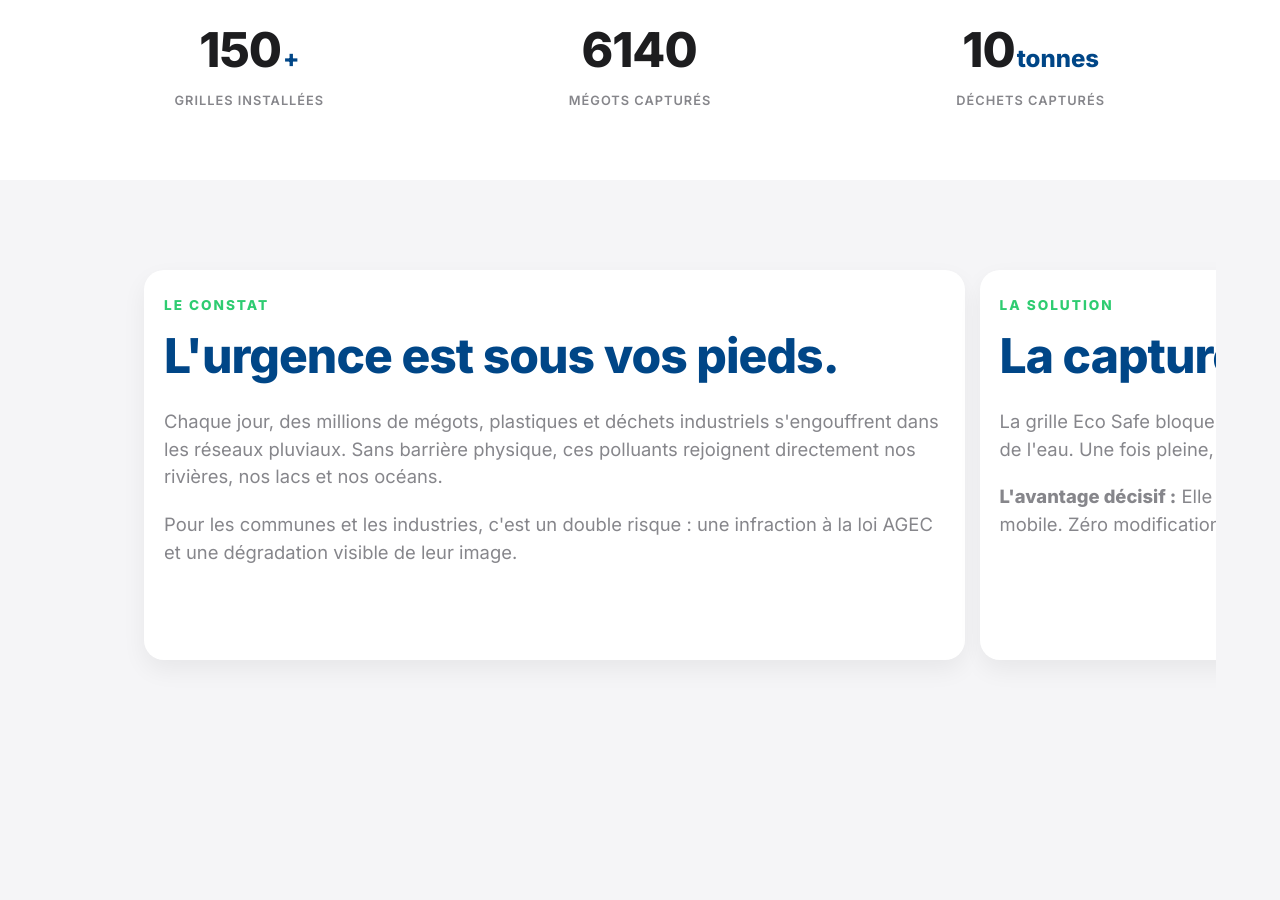
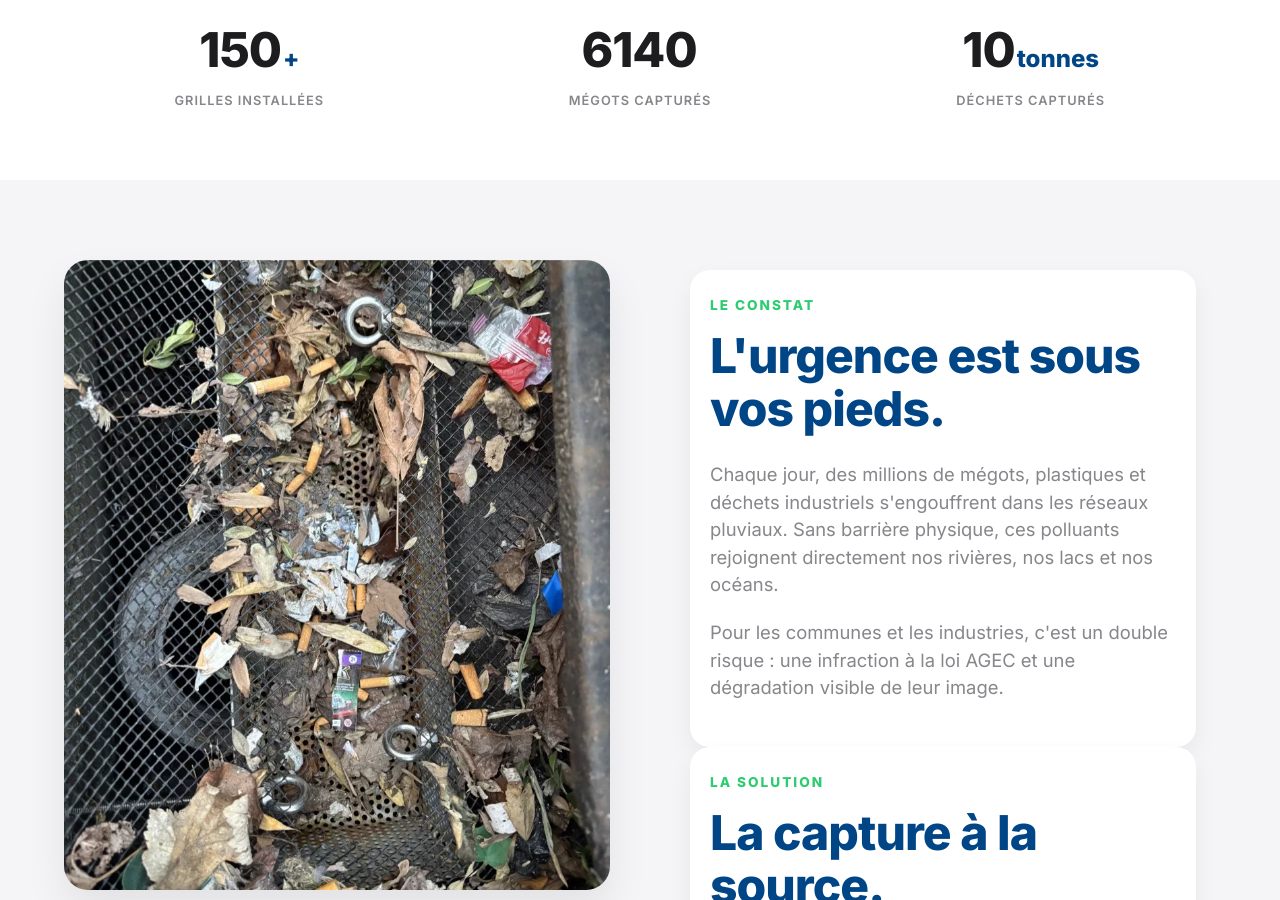
Before and after one commit to DuvalDVL/ecosafe, a Jekyll site: the page built from index.html, in a window 1280 px wide and 900 px high, scrolled down 841 px. Built offline with Jekyll 4.4.1, drawn with Linux system fonts in a browser that asks for light colours; some of the changed text lies outside the part shown.

Commit message:
Update style.css

```diff
--- a/assets/css/style.css
+++ b/assets/css/style.css
@@ -1427,8 +1427,13 @@ body {
 }
 
 /* =========================================
-   HOMEPAGE : CARROUSELS MOBILE (Swipe)
-   ========================================= */
+   HOMEPAGE : STORYTELLING & CARROUSELS
+   ========================================= */
+
+/* RESTAURATION DE LA VERSION PC */
+.story-container { display: flex; gap: 60px; position: relative; align-items: flex-start; }
+.story-content-wrapper { flex: 1; padding-bottom: 30vh; position: relative; }
+.story-content { display: block !important; } /* FORCE L'AFFICHAGE VERTICAL SUR PC */
 
 /* Styles de l'image ajoutée dans les cartes Storytelling sur mobile */
 .mobile-story-img {
@@ -1441,12 +1446,8 @@ body {
 }
 
 @media (max-width: 992px) {
-
-  /* 1. Compteurs d'impact en carrousel swipe */
-  .dashboard-impact .container {
-    padding: 0;
-  }
-
+  /* 1. Compteurs d'impact */
+  .dashboard-impact .container { padding: 0; }
   .stats-grid {
     display: flex !important;
     flex-wrap: nowrap !important;
@@ -1456,12 +1457,9 @@ body {
     padding: 20px 24px 30px 24px !important;
     -ms-overflow-style: none;
     scrollbar-width: none;
-  }
-
-  .stats-grid::-webkit-scrollbar {
-    display: none;
-  }
-
+    overscroll-behavior-x: contain; /* EMPÊCHE LA PAGE DE SAUTER AU SCROLL */
+  }
+  .stats-grid::-webkit-scrollbar { display: none; }
   .stat-card {
     flex: 0 0 75%;
     scroll-snap-align: center;
@@ -1471,38 +1469,27 @@ body {
     border: 1px solid rgba(0,0,0,0.03);
   }
 
-  /* 2. Storytelling (Constat, Solution) en carrousel de cartes */
-  .story-tunnel {
-    background: var(--bg-light);
-    padding: 60px 0;
-  }
-
-  .story-tunnel .container {
-    padding: 0;
-  }
-
-  /* On cache la partie gauche de la version PC sur Mobile */
-  .story-visuals {
-    display: none !important;
-  }
+  /* 2. Storytelling (Constat, Solution) */
+  .story-tunnel { background: var(--bg-light); padding: 60px 0; }
+  .story-tunnel .container { padding: 0; }
+  .story-content-wrapper { padding-bottom: 0; }
 
   .story-content {
-    display: flex;
+    display: flex !important; /* PASSE EN CARROUSEL HORIZONTAL SEULEMENT SUR MOBILE */
     flex-wrap: nowrap;
     overflow-x: auto;
+    overflow-y: hidden;
     scroll-snap-type: x mandatory;
-    gap: 15px; /* Écart réduit */
-    padding: 10px 15px 40px 15px; /* Marges réduites */
+    gap: 15px;
+    padding: 10px 15px 40px 15px;
     -ms-overflow-style: none;
     scrollbar-width: none;
-  }
-
-  .story-content::-webkit-scrollbar {
-    display: none;
-  }
+    overscroll-behavior-x: contain; /* BLOQUE LE SCROLL VERTICAL INVOLONTAIRE DE LA PAGE */
+  }
+  .story-content::-webkit-scrollbar { display: none; }
 
   .story-step {
-    flex: 0 0 65% !important; /* LARGEUR RÉDUITE À 65% pour voir la carte suivante */
+    flex: 0 0 75% !important; /* Largeur de 75% pour laisser respirer le design */
     scroll-snap-align: center;
     background: var(--bg-white);
     padding: 25px 20px;
@@ -1514,12 +1501,34 @@ body {
     justify-content: flex-start !important;
   }
 
-  .story-step h2 {
-    font-size: 2rem;
-    margin-bottom: 15px;
-  }
-
-  .story-step p, .story-step li {
-    font-size: 1rem;
-  }
-}
+  /* DESIGN DES FLÈCHES DE NAVIGATION */
+  .carousel-arrows {
+    position: absolute;
+    top: 50%;
+    left: 5px;
+    right: 5px;
+    transform: translateY(-50%);
+    display: flex;
+    justify-content: space-between;
+    pointer-events: none; /* Laisse passer les clics au travers s'il n'y a pas de bouton */
+    z-index: 10;
+  }
+
+  .carousel-arrow {
+    pointer-events: auto; /* Active le clic sur les boutons eux-mêmes */
+    background: var(--eco-blue);
+    color: white;
+    border: none;
+    border-radius: 50%;
+    width: 44px;
+    height: 44px;
+    display: flex;
+    align-items: center;
+    justify-content: center;
+    box-shadow: 0 4px 12px rgba(0, 48, 96, 0.4);
+    cursor: pointer;
+    transition: transform 0.2s;
+  }
+  .carousel-arrow:active { transform: scale(0.9); }
+  .carousel-arrow svg { width: 24px; height: 24px; }
+}
```
